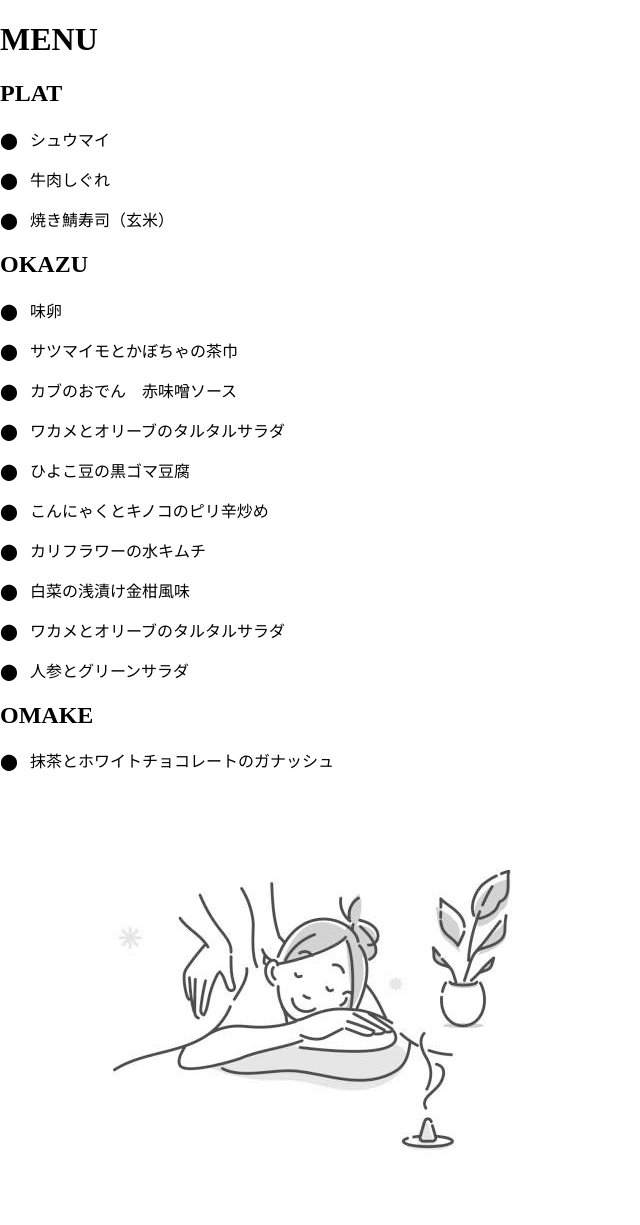
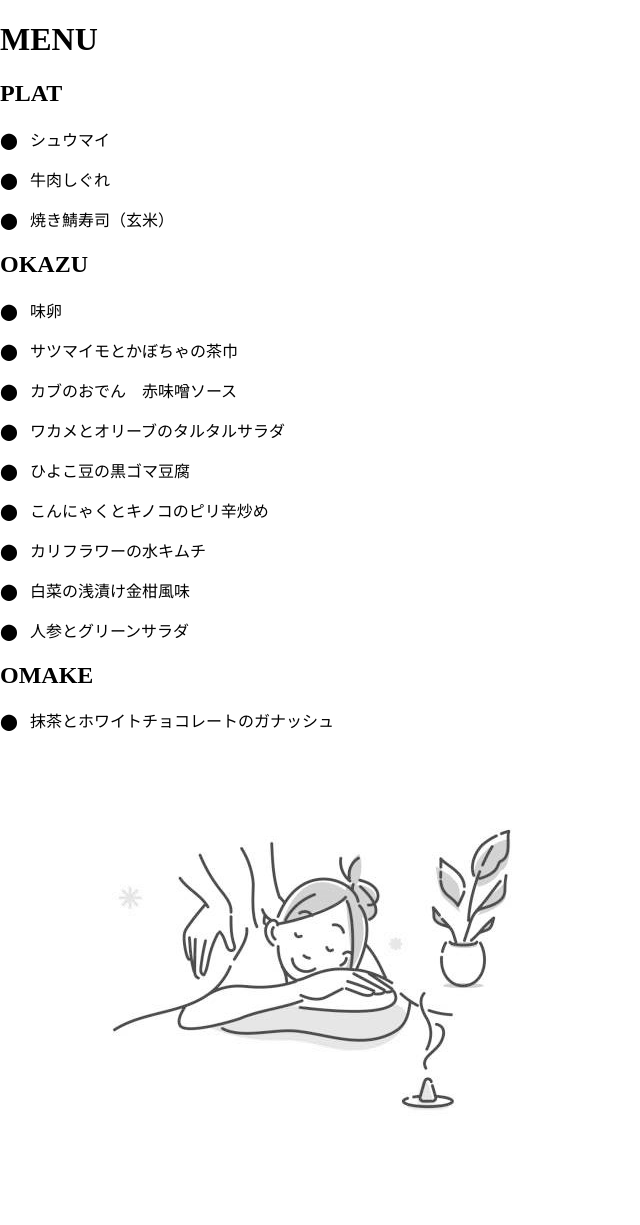
Before and after one commit to matsupin/main, a Jekyll site: the page built from menus/menu_etsuko.html, in a window 1280 px wide. Shown: the whole page, without its empty margins (0-640 px from the left). Built offline with Jekyll 4.4.1, drawn with Linux system fonts in a browser that asks for light colours; after the commit the page ends 1185 px from its top, so only the background shows below that.

Commit message:
Update menu_etsuko.html

```diff
--- a/menus/menu_etsuko.html
+++ b/menus/menu_etsuko.html
@@ -28,7 +28,6 @@ title: Bento Menu
         <p><span class="menu-dot">&#11044;</span> <span class="dish-text">&nbsp; こんにゃくとキノコのピリ辛炒め</span></p>
         <p><span class="menu-dot">&#11044;</span> <span class="dish-text">&nbsp; カリフラワーの水キムチ</span></p>
         <p><span class="menu-dot">&#11044;</span> <span class="dish-text">&nbsp; 白菜の浅漬け金柑風味</span></p>
-        <p><span class="menu-dot">&#11044;</span> <span class="dish-text">&nbsp; ワカメとオリーブのタルタルサラダ</span></p>
         <p><span class="menu-dot">&#11044;</span> <span class="dish-text">&nbsp; 人参とグリーンサラダ</span></p>
     </section>
 
```
